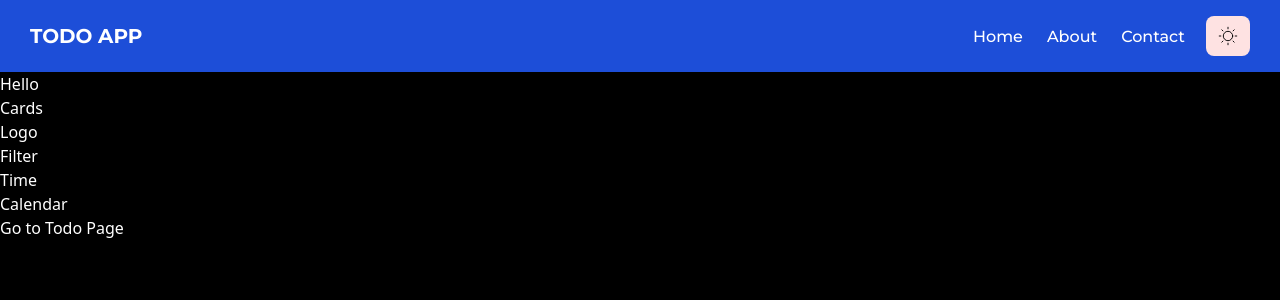
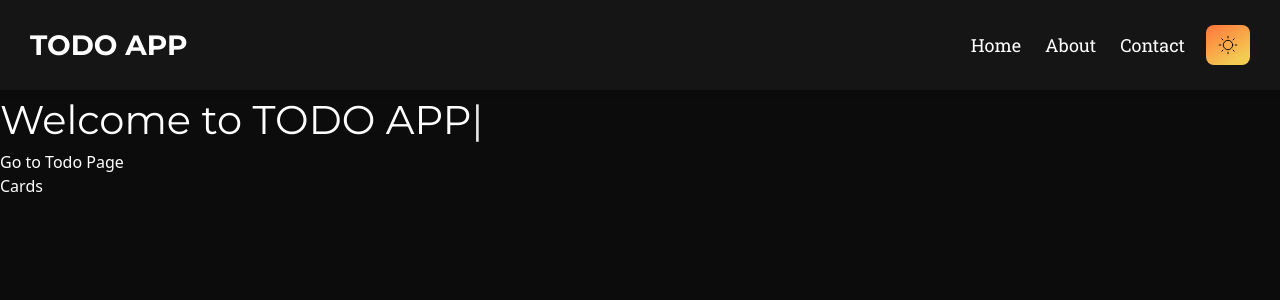
Before and after one commit to xojiakbar-coder/todo-app, a Next.js app: page / in a window 1280 px wide. Shown: the top 300 px of the page. Built offline with nearby package versions, Linux system fonts and the light colour scheme.

Commit message:
typed.js / title

```diff
--- /dev/null
+++ b/src/components/Home/page.tsx
@@ -0,0 +1,36 @@
+import Link from "next/link";
+import { useEffect, useRef } from "react";
+import Typed from "typed.js";
+
+const Home = () => {
+  const el = useRef<HTMLSpanElement>(null);
+  const typed = useRef<Typed | null>(null);
+
+  useEffect(() => {
+    const options = {
+      strings: ["Welcome to TODO APP"],
+      typeSpeed: 70,
+      backSpeed: 30,
+      loop: true,
+    };
+
+    if (el.current) {
+      typed.current = new Typed(el.current, options);
+    }
+
+    return () => {
+      typed.current?.destroy();
+    };
+  }, []);
+
+  return (
+    <div className="text-white">
+      <h1 className="text-white font-mont text-[40px]">
+        <span ref={el} />
+      </h1>
+      <Link href="/todos">Go to Todo Page</Link>
+    </div>
+  );
+};
+
+export default Home;
--- a/src/components/Navbar/page.tsx
+++ b/src/components/Navbar/page.tsx
@@ -5,30 +5,41 @@ import React, { useState } from "react";
 import sunSvgIcon from "../../../public/assets/icons/sun.svg";
 import moonSvgIcon from "../../../public/assets/icons/moon.svg";
 import menuSvgIcon from "../../../public/assets/icons/menu.svg";
+import Link from "next/link";
 
 const Navbar = () => {
   const [isDrawerOpen, setIsDrawerOpen] = useState<boolean>(false);
   const { theme, toggleTheme } = useThemeData();
   return (
-    <nav className="bg-blue-700 p-4 text-white backdrop-blur-[10px] px-[30px]">
-      <div className="flex justify-between items-center">
-        <div className="text-xl font-bold font-mont uppercase">Todo App</div>
+    <nav className="flex items-center justify-between w-full bg-[#151515] py-4 h-[90px] max-[90px] min-h-[90px] text-white backdrop-blur-[10px] px-[30px] shadow-md">
+      <div className="flex justify-between items-center w-full">
+        <Link href="/">
+          <div className="text-[28px] font-bold font-mont uppercase select-none cursor-pointer">
+            Todo App
+          </div>
+        </Link>
         <div className="flex items-center gap-[21px]">
           <ul className="hidden md:flex space-x-6">
             <li>
-              <a href="#home" className="hover:underline font-mont font-[500]">
+              <a
+                href="#home"
+                className="hover:underline font-ntr text-[18px] font-[400]"
+              >
                 Home
               </a>
             </li>
             <li>
-              <a href="#about" className="hover:underline font-mont font-[500]">
+              <a
+                href="#about"
+                className="hover:underline font-ntr text-[18px] font-[400]"
+              >
                 About
               </a>
             </li>
             <li>
               <a
                 href="#contact"
-                className="hover:underline font-mont font-[500]"
+                className="hover:underline font-ntr text-[18px] font-[400]"
               >
                 Contact
               </a>
@@ -36,7 +47,7 @@ const Navbar = () => {
           </ul>
           <button
             onClick={toggleTheme}
-            className="lg:flex md:flex xl:flex justify-center items-center text-[24px] border-none bg-red-100 h-[40px] w-max px-3 rounded-lg cursor-pointer transition duration-[300ms] ease-in hidden select-none"
+            className="lg:flex md:flex xl:flex justify-center items-center text-[24px] border-none bg-custom-gradient h-[40px] w-max px-3 rounded-lg cursor-pointer transition duration-[300ms] ease-in hidden select-none"
           >
             {theme === "light" ? (
               <Image src={moonSvgIcon} alt="icon not found" />
--- a/src/components/root/root.tsx
+++ b/src/components/root/root.tsx
@@ -4,11 +4,16 @@ import mainPageData from "@/utils/main";
 const Root = () => {
   return (
     <div className="w-full">
-      {mainPageData.map(({ id, element }) => (
-        <div key={id} className="text-white">
-          <h1>{element}</h1>
-        </div>
-      ))}
+      {mainPageData.map(({ id, element }) => {
+        const Element = element;
+        return typeof element === "string" ? (
+          <div key={id} className="text-white">
+            <h1>{element}</h1>
+          </div>
+        ) : (
+          <Element />
+        );
+      })}
     </div>
   );
 };
--- a/src/pages/index.tsx
+++ b/src/pages/index.tsx
@@ -14,7 +14,6 @@ export default function Home() {
       <div className="w-full">
         <Main />
       </div>
-      <Link href="/todos">Go to Todo Page</Link>
     </>
   );
 }
--- a/src/styles/globals.css
+++ b/src/styles/globals.css
@@ -1,4 +1,4 @@
-@import url("https://fonts.googleapis.com/css2?family=Alata&display=swap");
+@import url("https://fonts.googleapis.com/css2?family=Roboto+Slab:wght@100..900&display=swap");
 @import url("https://fonts.googleapis.com/css2?family=Montserrat:ital,wght@0,100..900;1,100..900&display=swap");
 
 @tailwind base;
@@ -6,8 +6,8 @@
 @tailwind utilities;
 
 :root {
-  --mont: "";
-  --alata: "Alata", sans-serif;
+  --bg-gradient: #ffde4d;
+  /* #240a34; */
 }
 
 body {
@@ -21,6 +21,12 @@ body[data-theme="light"] {
 }
 
 body[data-theme="dark"] {
-  background-color: #000;
+  background-color: #0c0c0c;
   color: white;
 }
+
+@layer utilities {
+  .bg-custom-gradient {
+    background: linear-gradient(330deg, #f3ca52 20%, #ff7f3e 90%);
+  }
+}
--- a/src/utils/main.ts
+++ b/src/utils/main.ts
@@ -1,33 +1,36 @@
+import React from "react";
+import Home from "@/components/Home/page";
+
 interface ItemType {
   id: number;
-  element: React.ReactNode;
+  element: React.FC | string;
 }
 
 const mainPageData: ItemType[] = [
   {
     id: 1,
-    element: "Hello",
+    element: Home,
   },
   {
     id: 2,
     element: "Cards",
   },
-  {
-    id: 3,
-    element: "Logo",
-  },
-  {
-    id: 4,
-    element: "Filter",
-  },
-  {
-    id: 5,
-    element: "Time",
-  },
-  {
-    id: 6,
-    element: "Calendar",
-  },
+  // {
+  //   id: 3,
+  //   element: "Logo",
+  // },
+  // {
+  //   id: 4,
+  //   element: "Filter",
+  // },
+  // {
+  //   id: 5,
+  //   element: "Time",
+  // },
+  // {
+  //   id: 6,
+  //   element: "Calendar",
+  // },
 ];
 
 export default mainPageData;
--- a/tailwind.config.ts
+++ b/tailwind.config.ts
@@ -9,11 +9,11 @@ const config: Config = {
   theme: {
     extend: {
       fontFamily: {
-        alata: `"Alata", sans-serif`,
+        ntr: `"Roboto Slab", serif`,
         mont: `"Montserrat", sans-serif`,
       },
       backgroundImage: {
-        "gradient-radial": "radial-gradient(var(--tw-gradient-stops))",
+        "custom-gradient": "linear-gradient(330deg, #F3CA52 20%, #FF7F3E 100%)",
         "gradient-conic":
           "conic-gradient(from 180deg at 50% 50%, var(--tw-gradient-stops))",
       },
```
Also changed, not shown: 1 other file (tests, documents, lock files or other folders).
